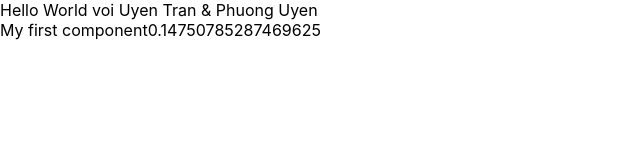
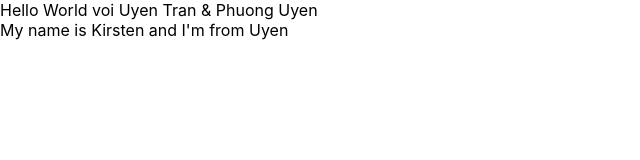
Before and after one commit to kirstentran/test-demo-react, a React (Create React App) app: page / in a window 1280 px wide. Shown: the top 160 px of the page, without its empty margins (0-640 px from the left). Built offline with nearby package versions, Linux system fonts and the light colour scheme.

Commit message:
video 17

```diff
--- a/src/components/MyComponent.js
+++ b/src/components/MyComponent.js
@@ -5,12 +5,17 @@ import React from "react";
 
 class MyComponent extends React.Component {
 
+    state = {
+        name: 'Kirsten',
+        address: 'Uyen',
+        age: 24
+    };
     //JSX
     render() {
         return (
 
-            <div>My first component
-                {Math.random()}
+            <div>
+                My name is {this.state.name} and I'm from {this.state.address}
             </div>
 
         );
```
